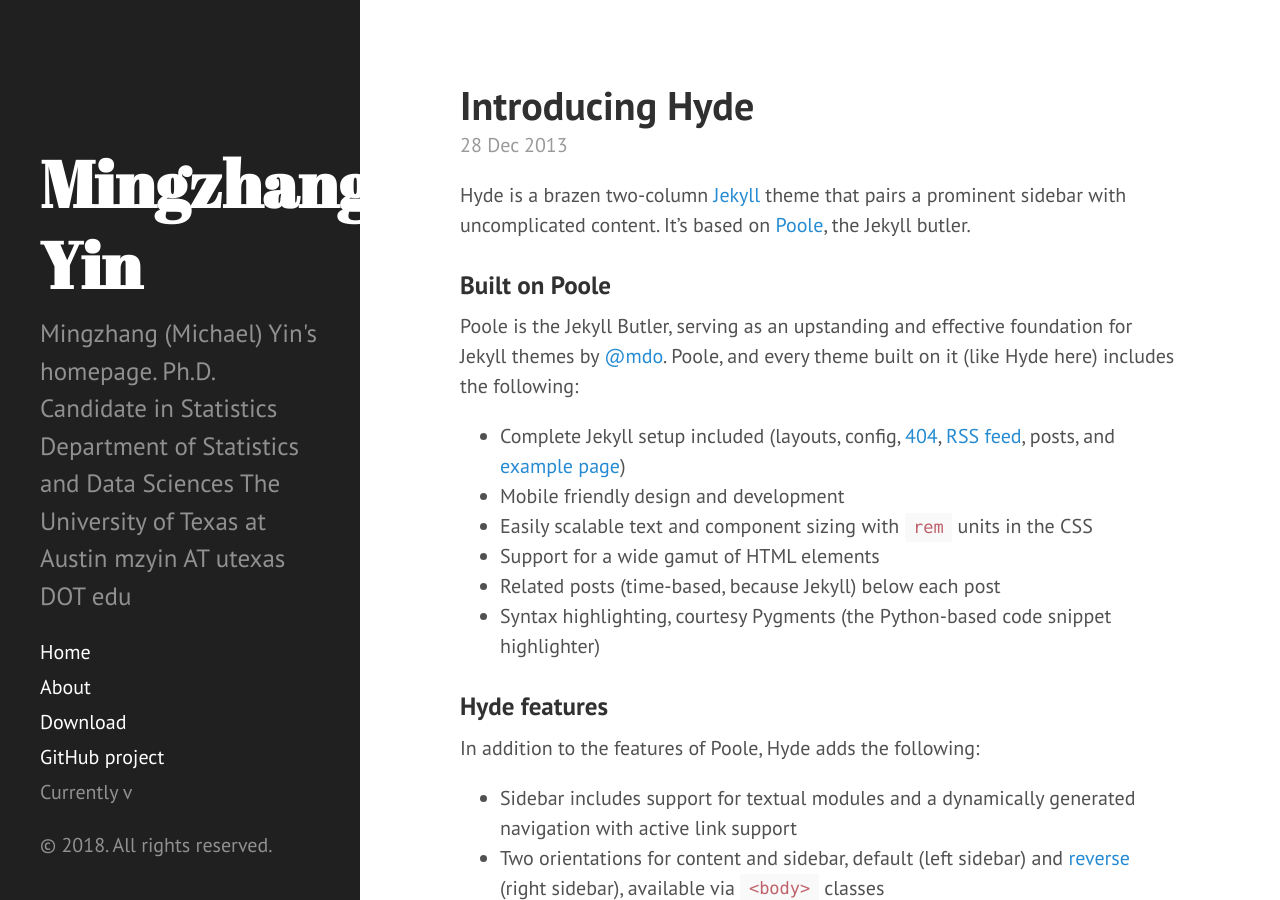
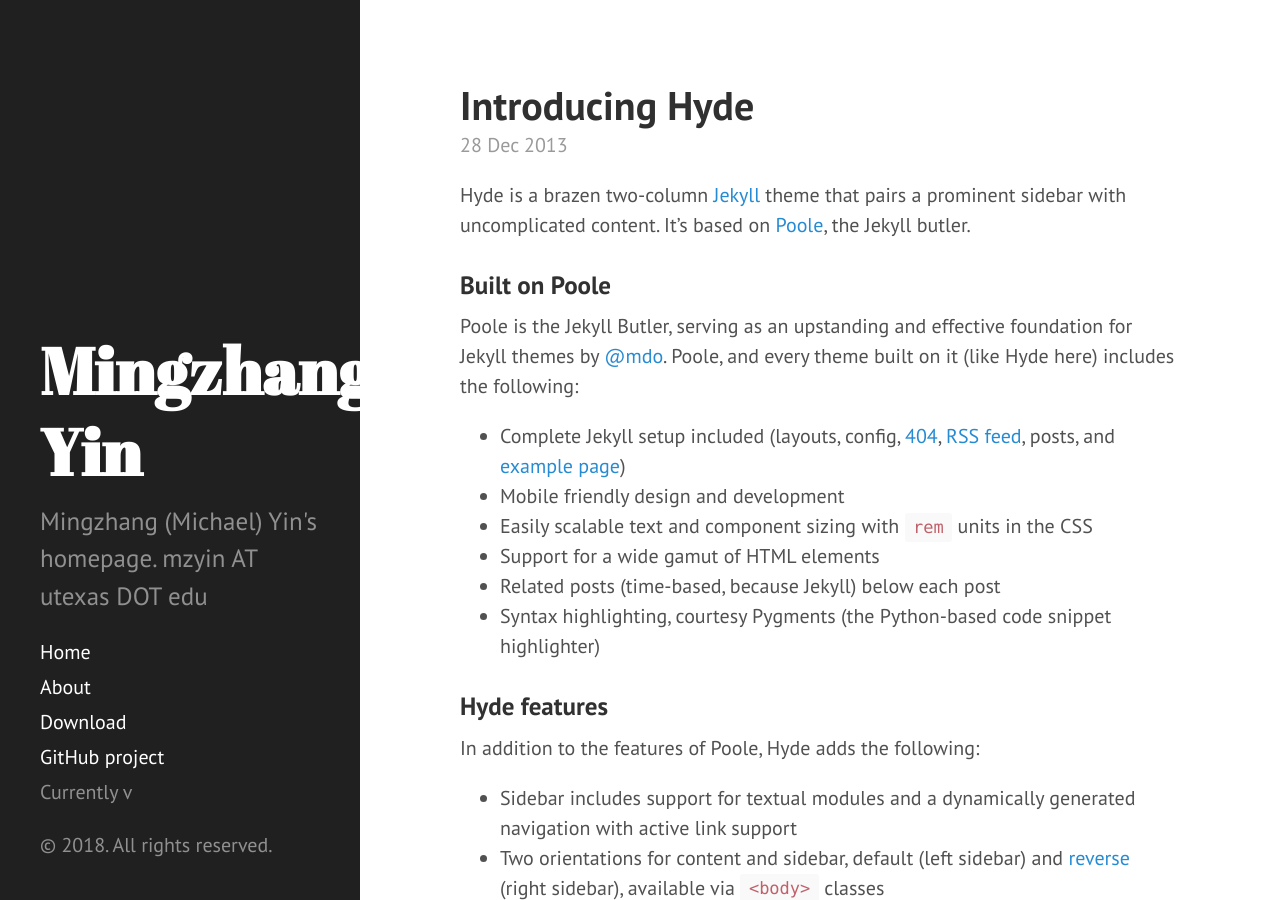
Before and after one commit to mingzhang-yin/mingzhang-yin.github.io, a Jekyll site: the page built from index.html, in a window 1280 px wide and 900 px high. Built offline with Jekyll 4.4.1, drawn with Linux system fonts in a browser that asks for light colours; Markdown is read by kramdown in place of the engine named in the settings; the list of posts is cut into pages by our own code.

Commit message:
Update _config.yml

```diff
--- a/_config.yml
+++ b/_config.yml
@@ -10,9 +10,6 @@
 #tagline:          'A Jekyll theme'
 #description:      'A brazen two-column <a href="http://jekyllrb.com" target="_blank">Jekyll</a> theme that pairs a prominent sidebar with uncomplicated content. Made by <a href="https://twitter.com/mdo" target="_blank">@mdo</a>.'
 description:      Mingzhang (Michael) Yin's homepage.
-                  Ph.D. Candidate in Statistics
-                  Department of Statistics and Data Sciences
-                  The University of Texas at Austin
                   mzyin AT utexas DOT edu
 url:              https://mingzhangyin.com
 #baseurl:          /
```
